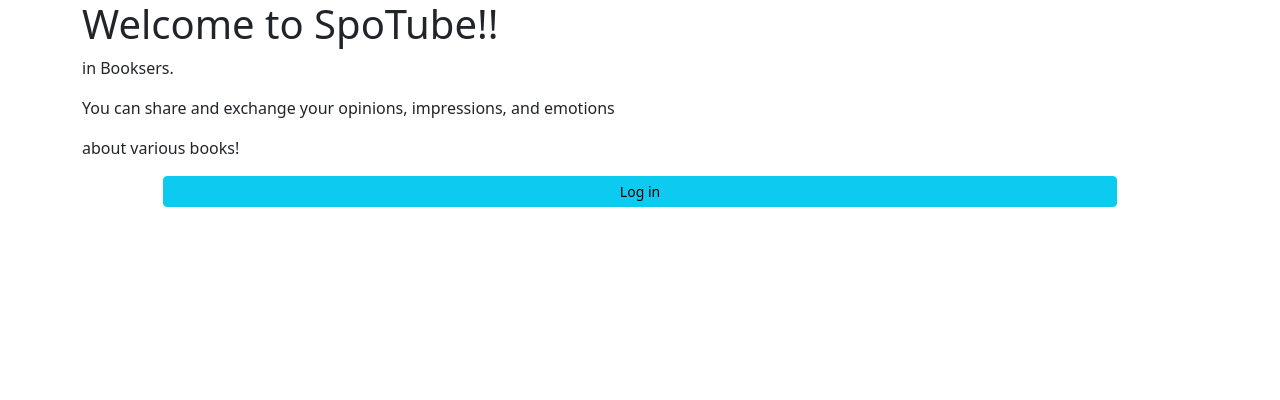
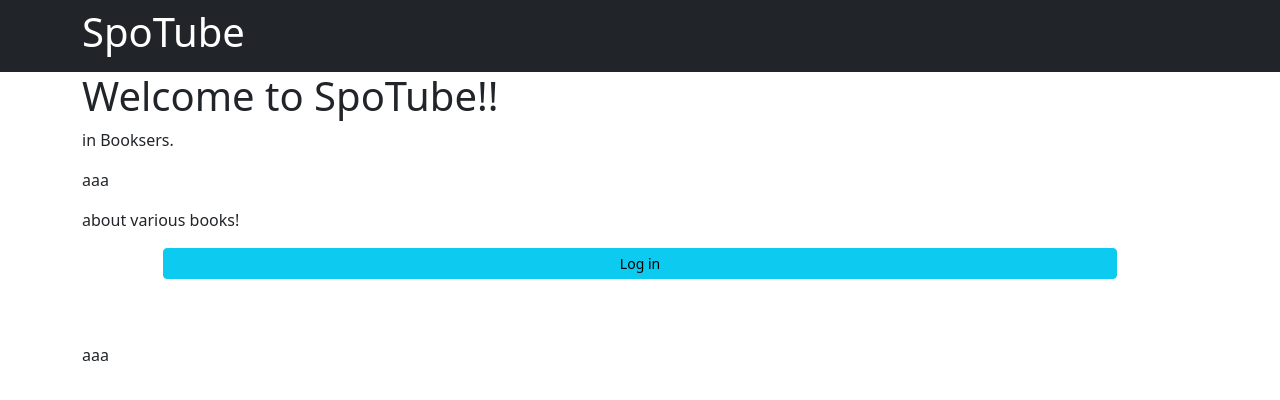
Before and after one commit to seichan-official/Golang_API, a React (Create React App) app in the folder frontend/: page / in a window 1280 px wide. Shown: the top 400 px of the page. Built offline with nearby package versions, Linux system fonts and the light colour scheme.

Commit message:
headerとfooterの追加

```diff
--- a/frontend/package.json
+++ b/frontend/package.json
@@ -9,6 +9,7 @@
     "bootstrap": "^5.3.3",
     "react": "^18.3.1",
     "react-dom": "^18.3.1",
+    "react-router-dom": "^6.27.0",
     "react-scripts": "5.0.1",
     "web-vitals": "^2.1.4"
   },
--- a/frontend/src/App.js
+++ b/frontend/src/App.js
@@ -1,12 +1,21 @@
 import React from 'react';
+import {BrowserRouter, Routes, Route} from 'react-router-dom';
 import HomePage from './pages/HomePage';
 import 'bootstrap/dist/css/bootstrap.min.css';
+import Header from './components/Header';
+import Footer from './components/Footer';
 
 const App = () => {
   return (
-    <div>
-      <HomePage />
-    </div>
+    <BrowserRouter>
+      <Header />
+      <main>
+        <Routes>
+          <Route path="/" element={<HomePage />} />
+        </Routes>
+      </main>
+      <Footer />
+    </BrowserRouter>
   );
 };
 
--- /dev/null
+++ b/frontend/src/components/Footer.js
@@ -0,0 +1,15 @@
+import React from 'react';
+
+const Footer = () => {
+  return (
+    <footer className="mt-5">
+      <div className="container">
+        <div className="row">
+          <p className="mx-auto">aaa</p>
+        </div>
+      </div>
+    </footer>
+  );
+};
+
+export default Footer;
--- /dev/null
+++ b/frontend/src/components/Header.js
@@ -0,0 +1,15 @@
+import React from 'react';
+
+const Header = () => {
+  return (
+    <header>
+      <div className="bg-dark text-white py-2">
+        <div className="container">
+          <h1>SpoTube</h1>
+        </div>
+      </div>
+    </header>
+  );
+};
+
+export default Header;
--- a/frontend/src/pages/HomePage.js
+++ b/frontend/src/pages/HomePage.js
@@ -14,7 +14,7 @@
           <p>
             in  Booksers.
           </p>
-          <p>You can share and exchange your opinions, impressions, and emotions</p>
+          <p>aaa</p>
           <p>about various books!</p>
           <div className="btn-wrapper col-10 mx-auto">
             <div className="row">
```
Also changed, not shown: 1 other file (tests, documents, lock files or other folders).
